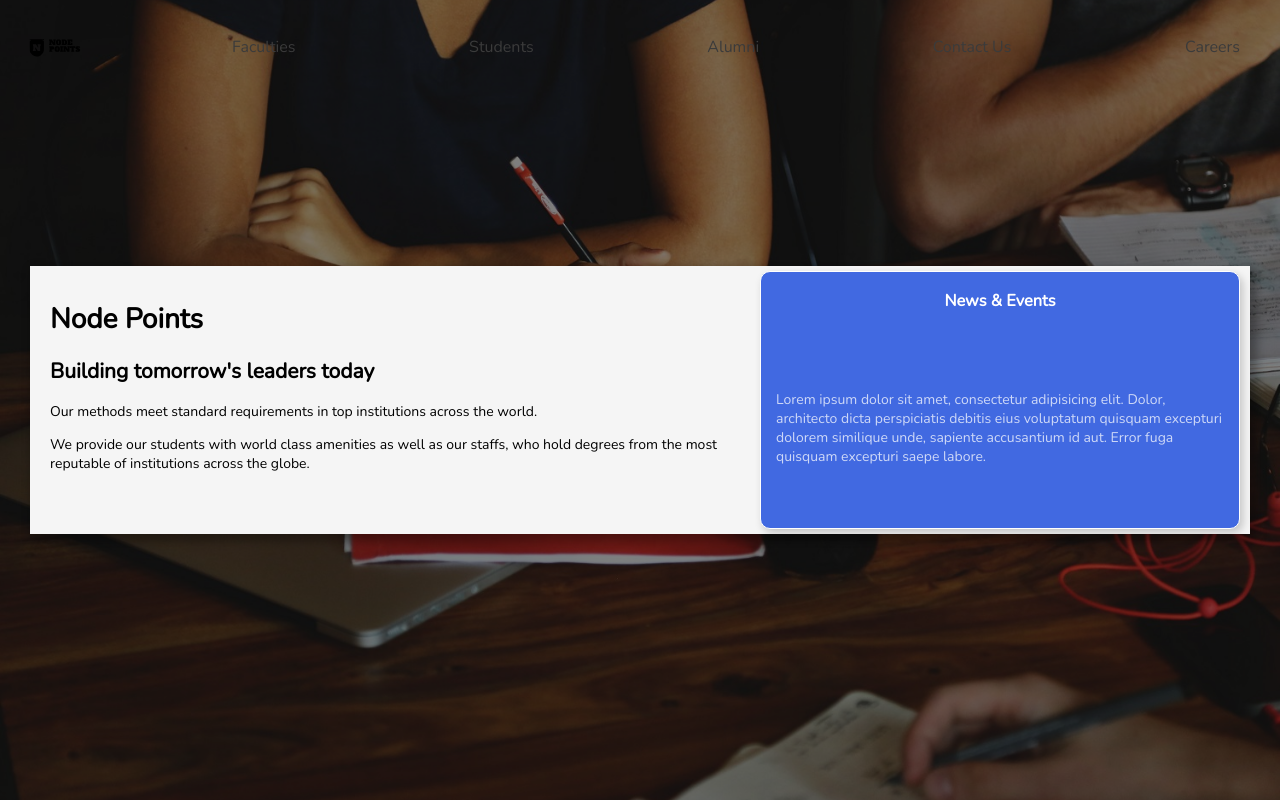
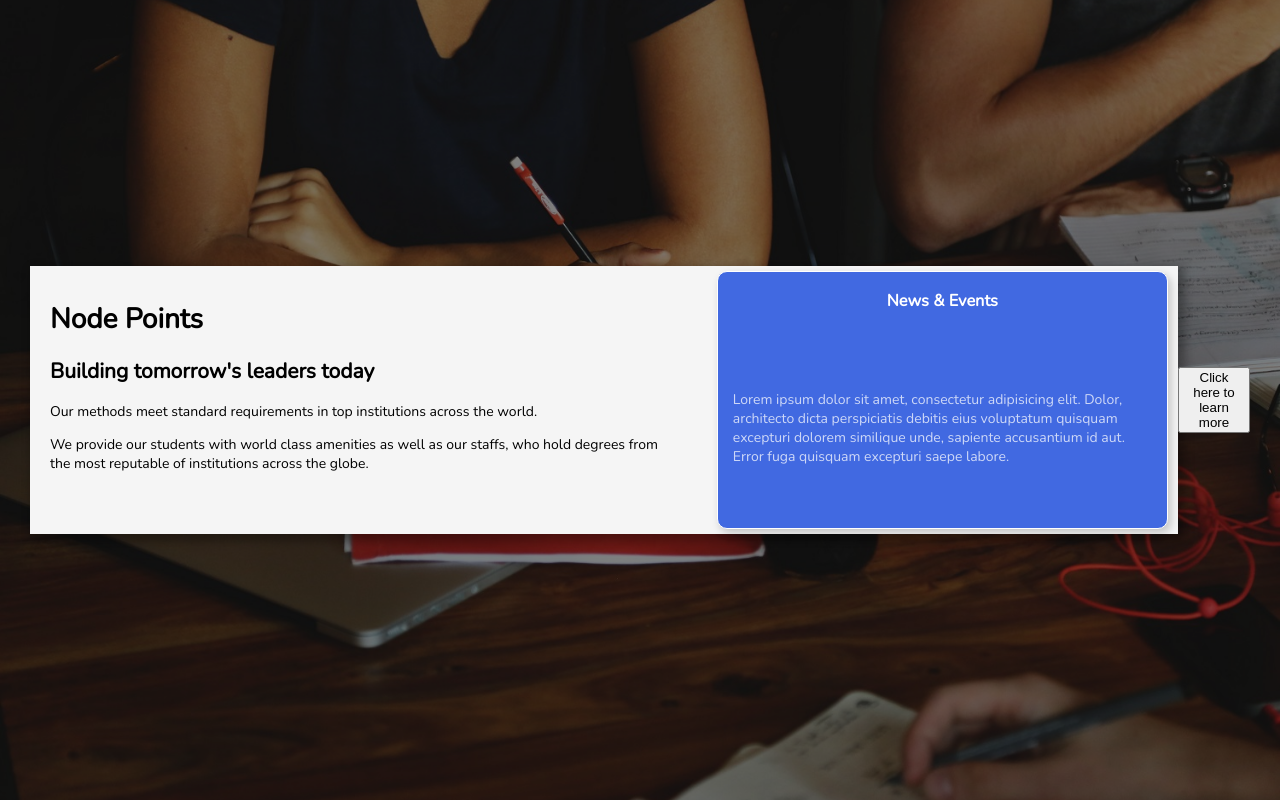
Before and after one commit to thislekan/portal, a website: page client/index.html in a window 1280 px wide. Shown: the top 800 px of the page. Drawn offline with nearby package versions, Linux system fonts and the light colour scheme.

Commit message:
homepage fix

```diff
--- a/client/index.html
+++ b/client/index.html
@@ -96,6 +96,9 @@
                         </div>
                     </div>
                 </div>
+            </div>
+            <div class="learn-more">
+                <button>Click here to learn more</button>
             </div>
         </div>
     </header>
--- a/client/scripts/home.js
+++ b/client/scripts/home.js
@@ -80,8 +80,10 @@ if (window.innerWidth <= 700) {
 window.addEventListener('scroll', () => {
     if (window.scrollY < (0.3 * viewHeight)) {
         navbar.classList.remove('back-color');
-        if (window.innerWidth <= 700) {
+        if (window.innerWidth <= 699) {
             navbar.style.display = 'initial';
+        }else{
+            navbar.style.display = 'none';
         }
     } else {
         navbar.classList.add('back-color');
--- a/client/styles/file.css
+++ b/client/styles/file.css
@@ -86,6 +86,10 @@ h3 {
 .fade {
     animation-name: fade;
     animation-duration: 5s;
+}
+.learn-more{
+    text-align: center;
+    display: none;
 }
 
 @keyframes fade {
@@ -246,7 +250,6 @@ footer a {
 .back-color {
     background-color: rgba(0, 0, 0, 0.65);
     box-shadow: 0px 2px 8px rgba(0, 0, 0, 0.2);
-    color: white;
 }
 
 .dropdown-background {
@@ -297,6 +300,7 @@ footer a {
         height: unset;
         width: unset;
         background-color: unset;
+        color: white;
     }
     .fixed-nav>ul {
         height: unset;
@@ -346,7 +350,6 @@ footer a {
     .header-body {
         padding-left: 3rem;
         padding-right: 3rem;
-        background-color: rgba(0, 0, 0, 0.5);
     }
     .header__content {
         display: grid;
@@ -369,6 +372,9 @@ footer a {
     }
     .flash__box {
         height: 20rem;
+    }
+    .learn-more{
+        display: block;
     }
     article {
         padding-left: 3rem;
```
